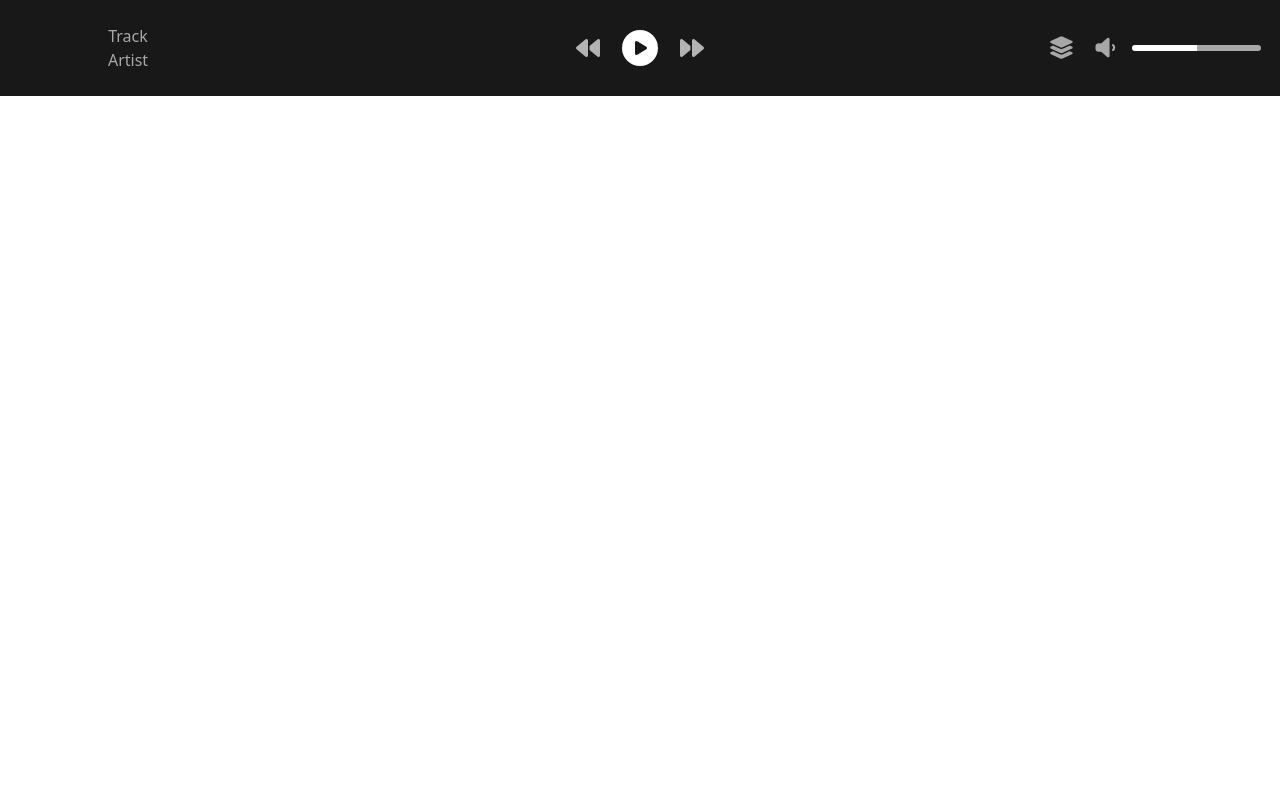
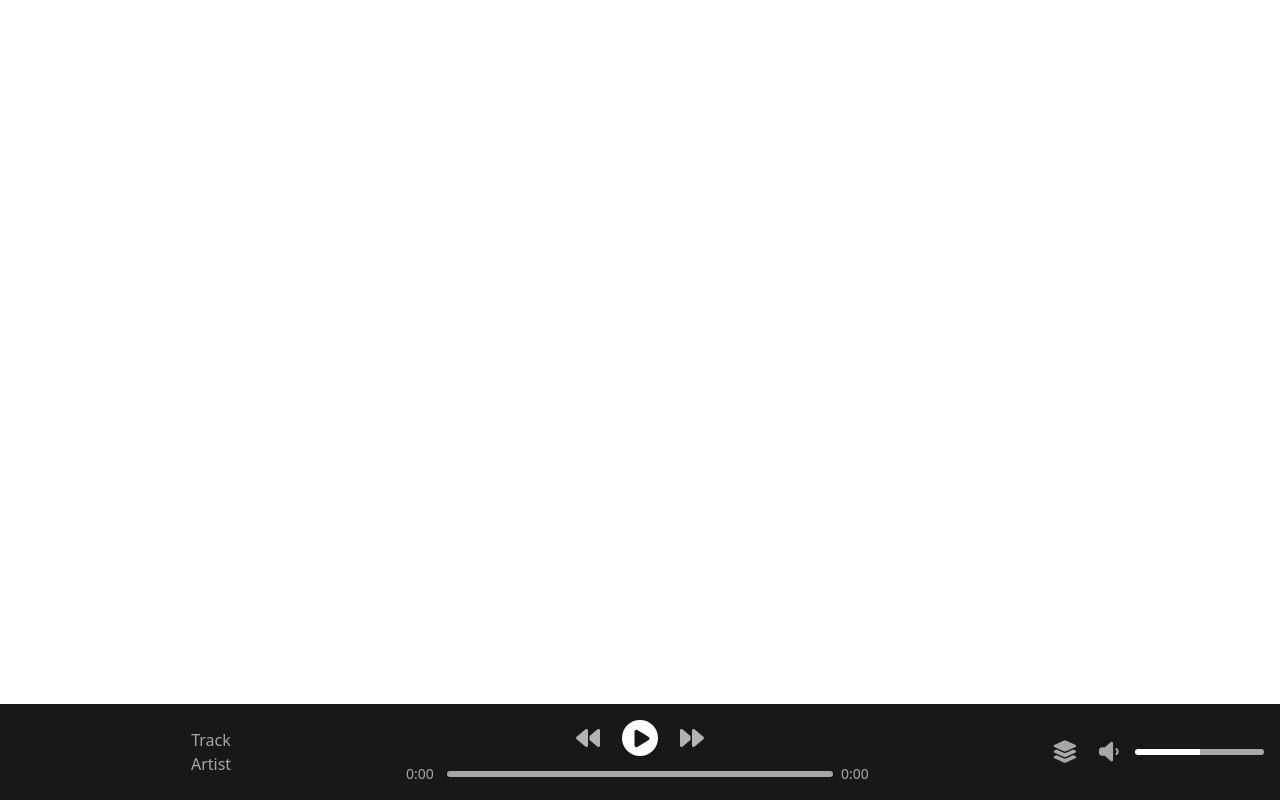
Before and after one commit to seth-bradshaw/Mock-Spotify-UI, a React (Create React App) app in the folder spotify-ui/: page /home in a window 1280 px wide. Built offline with nearby package versions, Linux system fonts and the light colour scheme.

Commit message:
updated playback section styling to better match spotify UI

```diff
--- a/spotify-ui/src/components/common/PlayIcon.tsx
+++ b/spotify-ui/src/components/common/PlayIcon.tsx
@@ -5,6 +5,6 @@ interface IconProps {
   className?: string;
 }
 
-const PlayIcon = ({ isPlaying, className }: IconProps): ReactElement => <i className={`fa-solid fa-${isPlaying ? 'pause pl-[3px] pr-1' : 'play pl-0.5'} text-spotify-gray-800 ${className}`}></i>;
+const PlayIcon = ({ isPlaying, className }: IconProps): ReactElement => <i className={`fa-solid fa-${isPlaying ? 'pause' : 'play pl-1'} text-spotify-gray-800 fa-lg ${className}`}></i>;
 
 export default PlayIcon;
--- a/spotify-ui/src/components/pages/Home.tsx
+++ b/spotify-ui/src/components/pages/Home.tsx
@@ -1,13 +1,11 @@
 import React from 'react'
 import PlaybackSection from '../playback'
-import PlaybackContextProvider from '../playback/context/PlaybackContext'
+
 export default function Home() {
 
   return (
     <div>
-      <PlaybackContextProvider>
-        <PlaybackSection />
-      </PlaybackContextProvider>
+      <PlaybackSection />
     </div>
   )
 }
--- a/spotify-ui/src/components/playback/PlaybackSection.tsx
+++ b/spotify-ui/src/components/playback/PlaybackSection.tsx
@@ -1,4 +1,5 @@
 import React, { ReactElement } from 'react'
+import PlaybackContextProvider from './context/PlaybackContext'
 import ControlsWrapper from './controls'
 import DetailsWrapper from './itemDetails'
 import UtilitiesWrapper from './playbackUtilities'
@@ -7,12 +8,17 @@ interface Props {
 
 }
 
+// TODO discuss mobile styling
 export default function PlaybackSection({}: Props): ReactElement {
   return (
-    <div className="bg-spotify-gray-800 w-full h-24 text-spotify-gray-200 flex">
-      <DetailsWrapper />
-      <ControlsWrapper />
-      <UtilitiesWrapper />
-    </div>
+    <section className="block absolute bottom-0 px-4 py-2 w-full md:min-w-[768px] h-24 bg-spotify-gray-800 z-40">
+      <PlaybackContextProvider>
+        <div className="flex h-full text-spotify-gray-200">
+          <DetailsWrapper />
+          <ControlsWrapper />
+          <UtilitiesWrapper />
+        </div>
+      </PlaybackContextProvider>
+    </section>
   )
 }
--- a/spotify-ui/src/components/playback/controls/ControlsWrapper.tsx
+++ b/spotify-ui/src/components/playback/controls/ControlsWrapper.tsx
@@ -1,7 +1,7 @@
 import React, { ReactElement } from 'react'
 import { skipToNext, skipToPrevious } from '../../../services'
-import BaseSlider from '../../common/BaseSlider'
 import BaseControl from './BaseControl'
+import PlaybackBar from './PlaybackBar'
 import SkipTrack from './SkipTrack'
 import TogglePlay from './TogglePlay'
 
@@ -11,8 +11,8 @@ interface Props {
 
 export default function ControlsWrapper({}: Props): ReactElement {
   return (
-    <div className="basis-3/5 flex flex-col items-center justify-center">
-      <div className="flex gap-4">
+    <div className="basis-full md:basis-2/5 flex flex-col items-center justify-center">
+      <div className="flex nowrap gap-4 mb-2">
         <BaseControl clickHandler={() => skipToPrevious()}>
           <SkipTrack className="scale-x-[-1]" />
         </BaseControl>
@@ -21,7 +21,7 @@ export default function ControlsWrapper({}: Props): ReactElement {
           <SkipTrack />
         </BaseControl>
       </div>
-      {/* <BaseSlider defaultValue={0} handleChange={(e) => console.log((e.target as HTMLInputElement).value)}/> */}
+      <PlaybackBar />
     </div>
   )
 }
--- a/spotify-ui/src/components/playback/controls/SkipTrack.tsx
+++ b/spotify-ui/src/components/playback/controls/SkipTrack.tsx
@@ -5,5 +5,5 @@ interface Props {
 }
 
 export default function SkipTrack({ className }: Props): ReactElement {
-  return (<i className={`fa-solid fa-forward text-spotify-gray-300 fa-xl ${className}`}></i>);
+  return (<i className={`fa-solid fa-forward text-spotify-gray-300 fa-xl fa-lg ${className}`}></i>);
 }
--- a/spotify-ui/src/components/playback/itemDetails/DetailsWrapper.tsx
+++ b/spotify-ui/src/components/playback/itemDetails/DetailsWrapper.tsx
@@ -8,7 +8,7 @@ interface Props {
 
 export default function DetailsWrapper({}: Props): ReactElement {
   return (
-    <div className="basis-1/5">
+    <div className="basis-1/3">
       <ItemImageContainer />
       <ItemDetails />
     </div>
--- a/spotify-ui/src/components/playback/playbackUtilities/Queue.tsx
+++ b/spotify-ui/src/components/playback/playbackUtilities/Queue.tsx
@@ -30,7 +30,7 @@ export default function Queue({}: Props): ReactElement {
 
   return (
     <BaseControl clickHandler={clickHandler} className={color}>
-      <i className="fa-solid fa-layer-group fa-lg"></i>
+      <i className="fa-solid fa-layer-group fa-lg hover:text-white"></i>
     </BaseControl>
   )
 }
--- a/spotify-ui/src/components/playback/playbackUtilities/UtilitiesWrapper.tsx
+++ b/spotify-ui/src/components/playback/playbackUtilities/UtilitiesWrapper.tsx
@@ -9,7 +9,7 @@ interface Props {
 export default function UtilitiesWrapper({}: Props): ReactElement {
   console.log('rendering utilities')
   return (
-    <div className="basis-1/5 flex justify-center items-center text-lg gap-4">
+    <div className="basis-1/3 flex justify-end items-center text-lg gap-4">
       <Queue />
       <Volume />
     </div>
```
